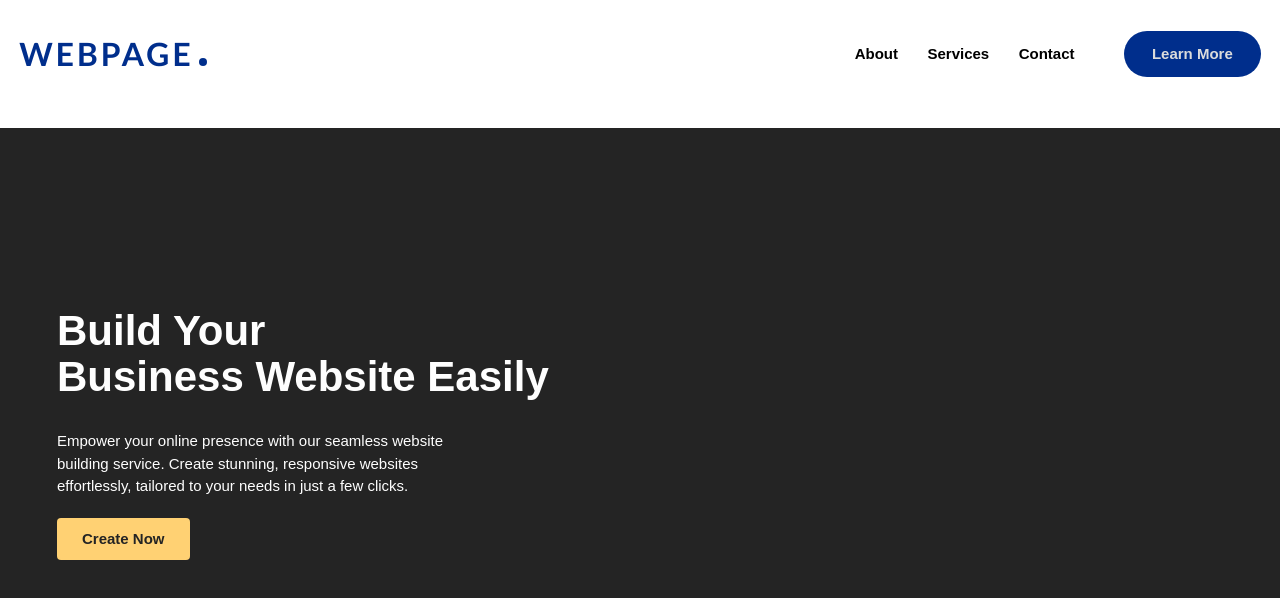
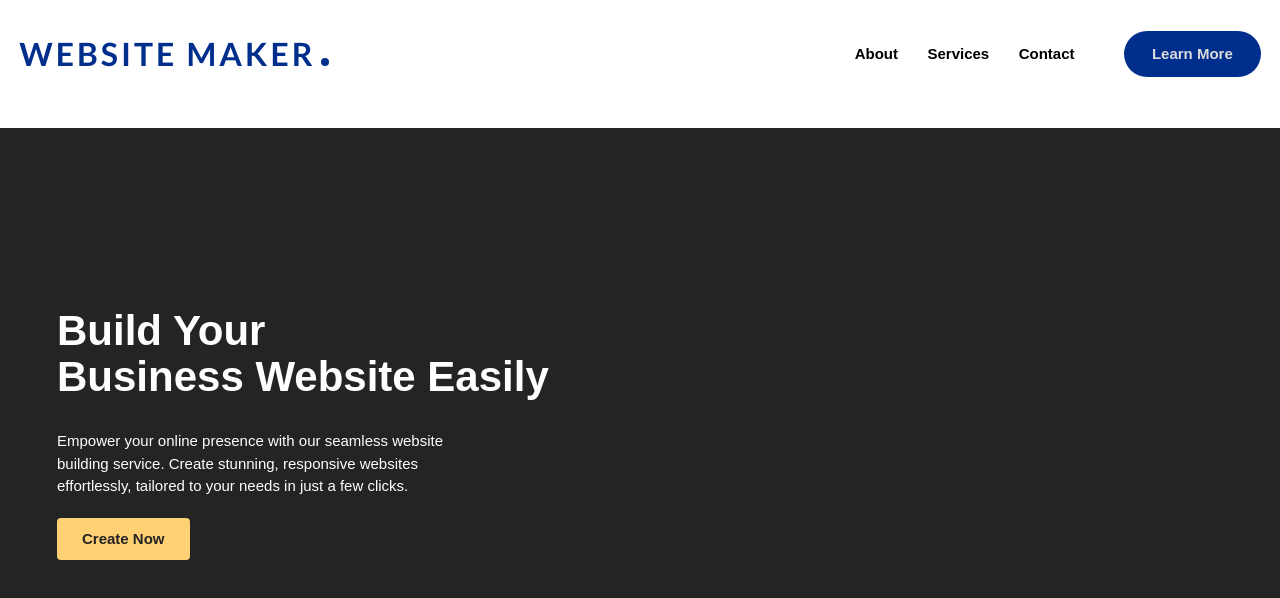
Before and after one commit to Himanshuu1508/Task1, a plain HTML site: page index.html in a window 1280 px wide. Drawn offline with Linux system fonts and the light colour scheme.

Commit message:
Update index.html

```diff
--- a/index.html
+++ b/index.html
@@ -17,7 +17,7 @@
 		<header>
 			<div class="container">
 				<div class="logo">
-					<h2>Webpage<span></span></h2>
+					<h2>Website Maker<span></span></h2>
 				</div>
 
 				<nav class="menu-overlay">
```
